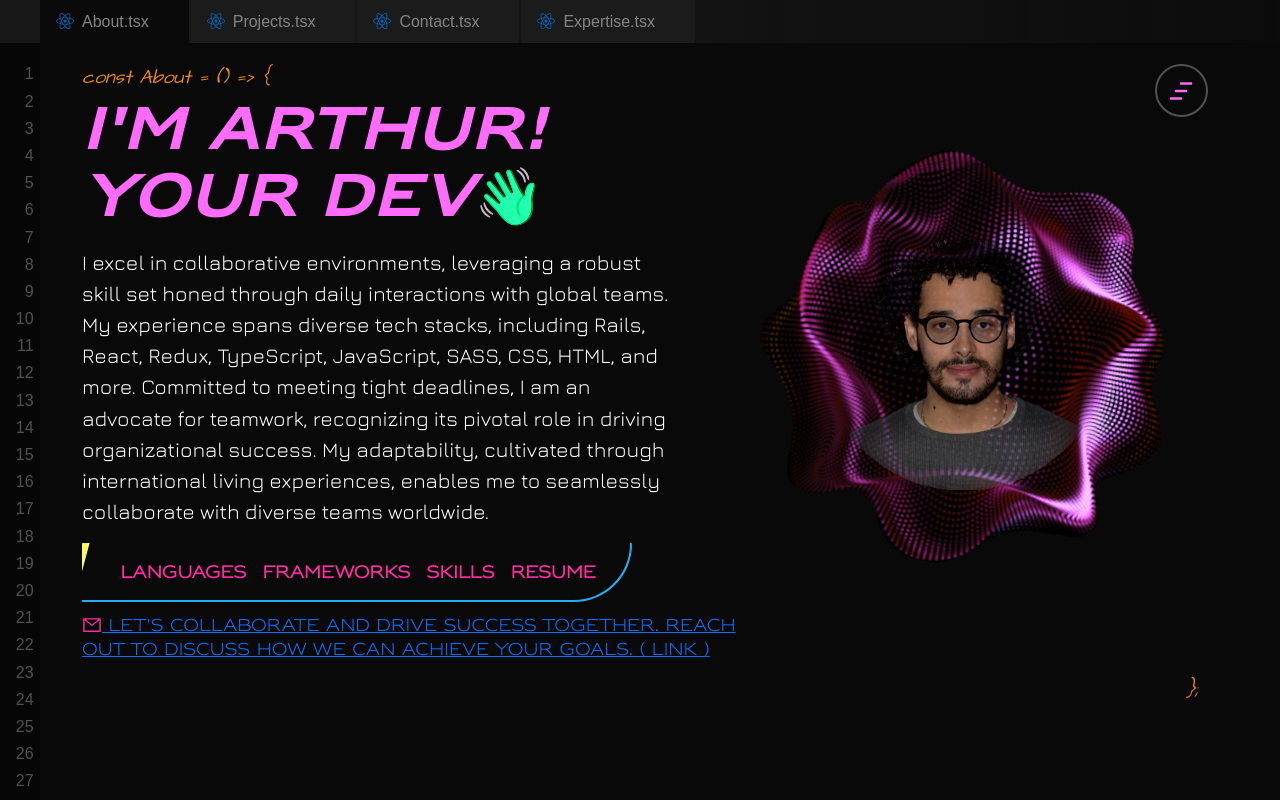
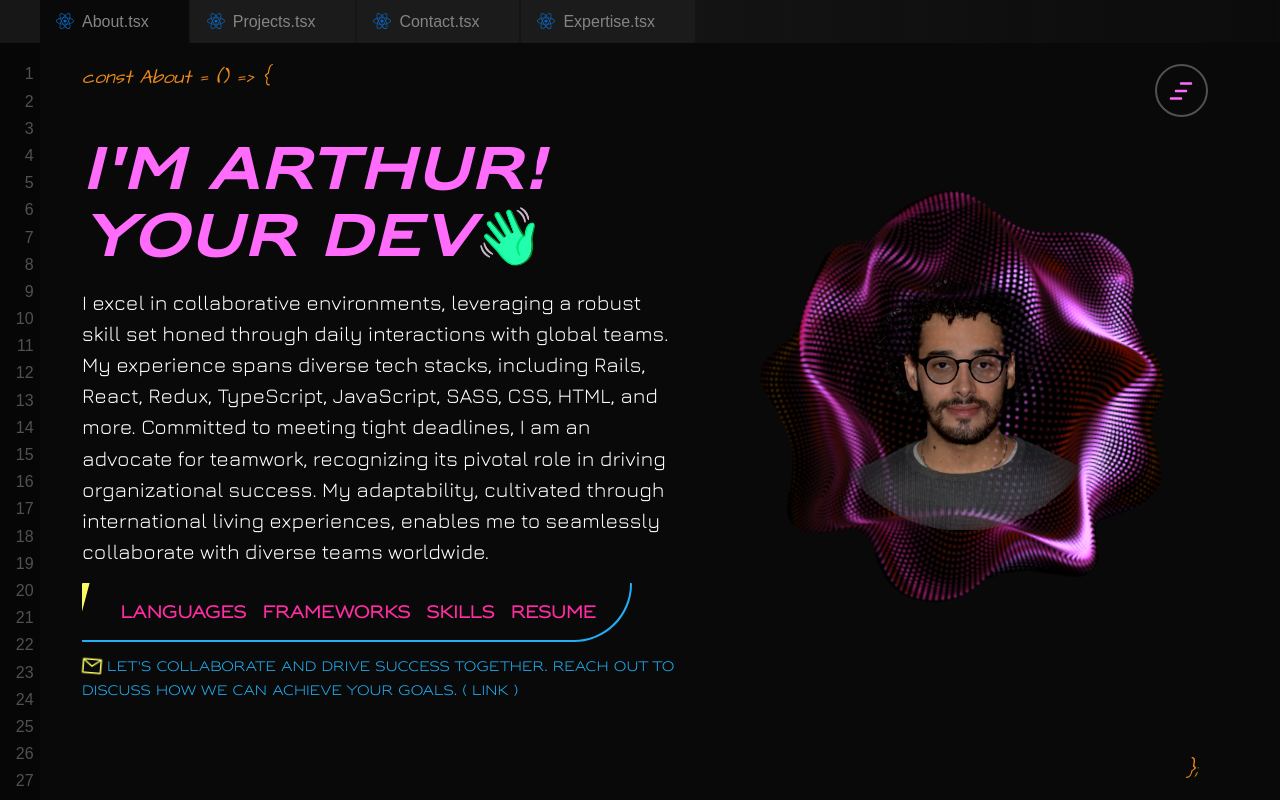
Before and after one commit to ITurres/iturres-reactive-portfolio, a React (Create React App) app: page /iturres-reactive-portfolio/homepage in a window 1280 px wide. Built offline with nearby package versions, Linux system fonts and the light colour scheme; no server answers.

Commit message:
Styles: Add styles and animations for CTA at 'AboutPage.scss'

```diff
--- a/src/styles/pages/AboutPage.scss
+++ b/src/styles/pages/AboutPage.scss
@@ -9,15 +9,52 @@
 $font-family-bold: fonts.$font-family-bold;
 
 $color1: colors.$color1;
+$color2: colors.$color2;
 
 .aboutPage {
   display: none;
   flex-direction: column;
   width: 90%;
+  height: 100vh;
 
   @include mixins.component-code-snippet('const About = () => {');
 
   user-select: none;
+
+  &__cta {
+    font-size: 0.8rem;
+    text-decoration: none;
+    color: $color1;
+    padding-top: 1rem;
+    transition: all 1.3s ease-in-out;
+
+    .mail-icon {
+      color: $color2;
+      animation: zoom-in-out 1.5s infinite;
+
+      @keyframes zoom-in-out {
+        0% {
+          transform: scale(1);
+        }
+
+        50% {
+          transform: scale(1.2) rotate(10deg);
+        }
+
+        100% {
+          transform: scale(1);
+        }
+      }
+    }
+
+    &:hover {
+      border-bottom: 1px solid $color2;
+    }
+
+    &:hover .mail-icon {
+      animation: rotate-hue-rotate 1.5s infinite;
+    }
+  }
 
   &__about {
     &-title {
@@ -45,7 +82,7 @@ $color1: colors.$color1;
     justify-content: center;
     align-items: center;
     position: relative;
-    margin: 2rem 0;
+    margin: 2.5rem 0;
 
     &.image-layer {
       position: absolute;
@@ -76,7 +113,6 @@ $color1: colors.$color1;
     flex-direction: row;
     justify-content: space-between;
     align-items: center;
-    height: 90vh;
 
     &__about {
       width: 60%;
```
